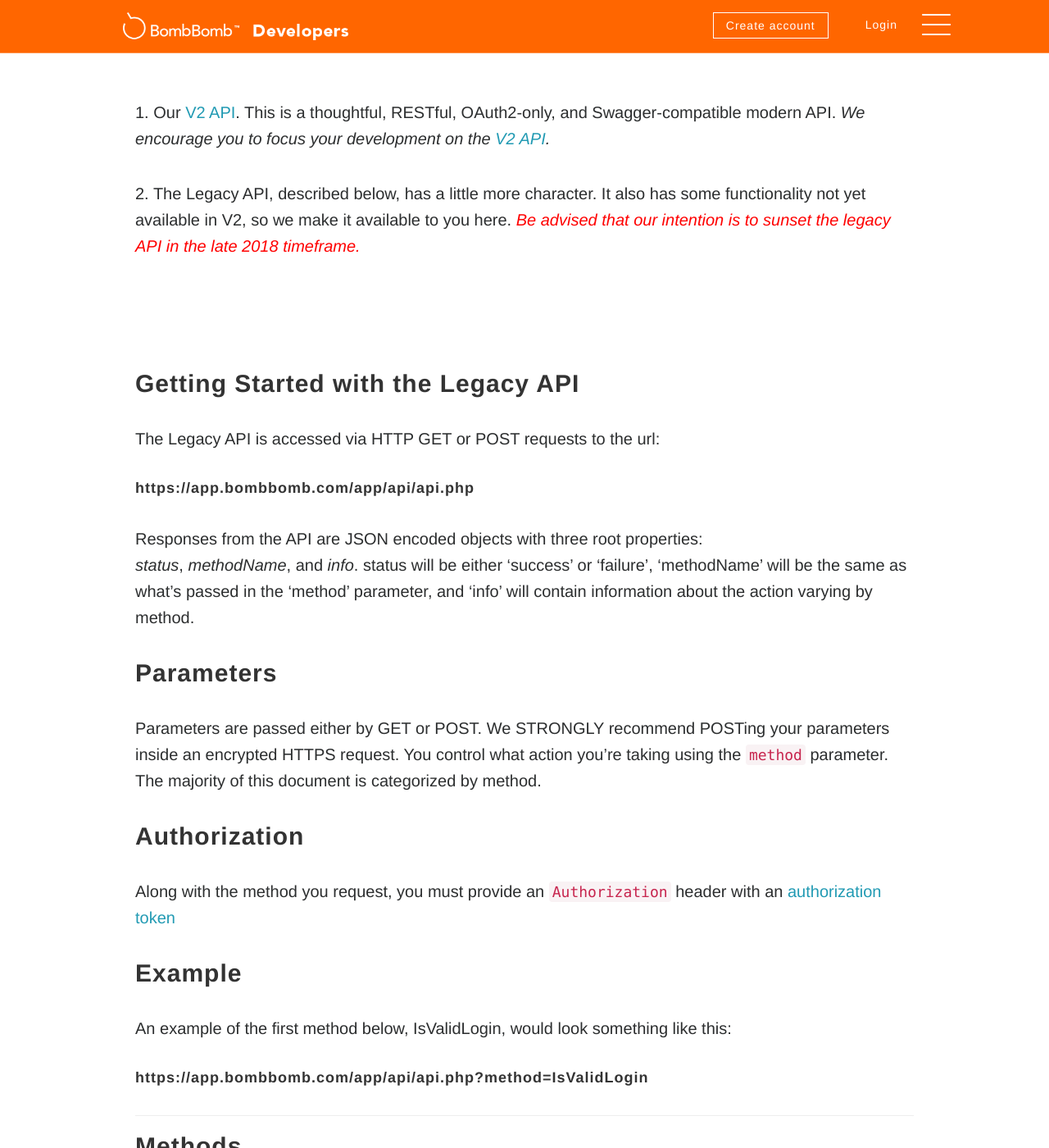
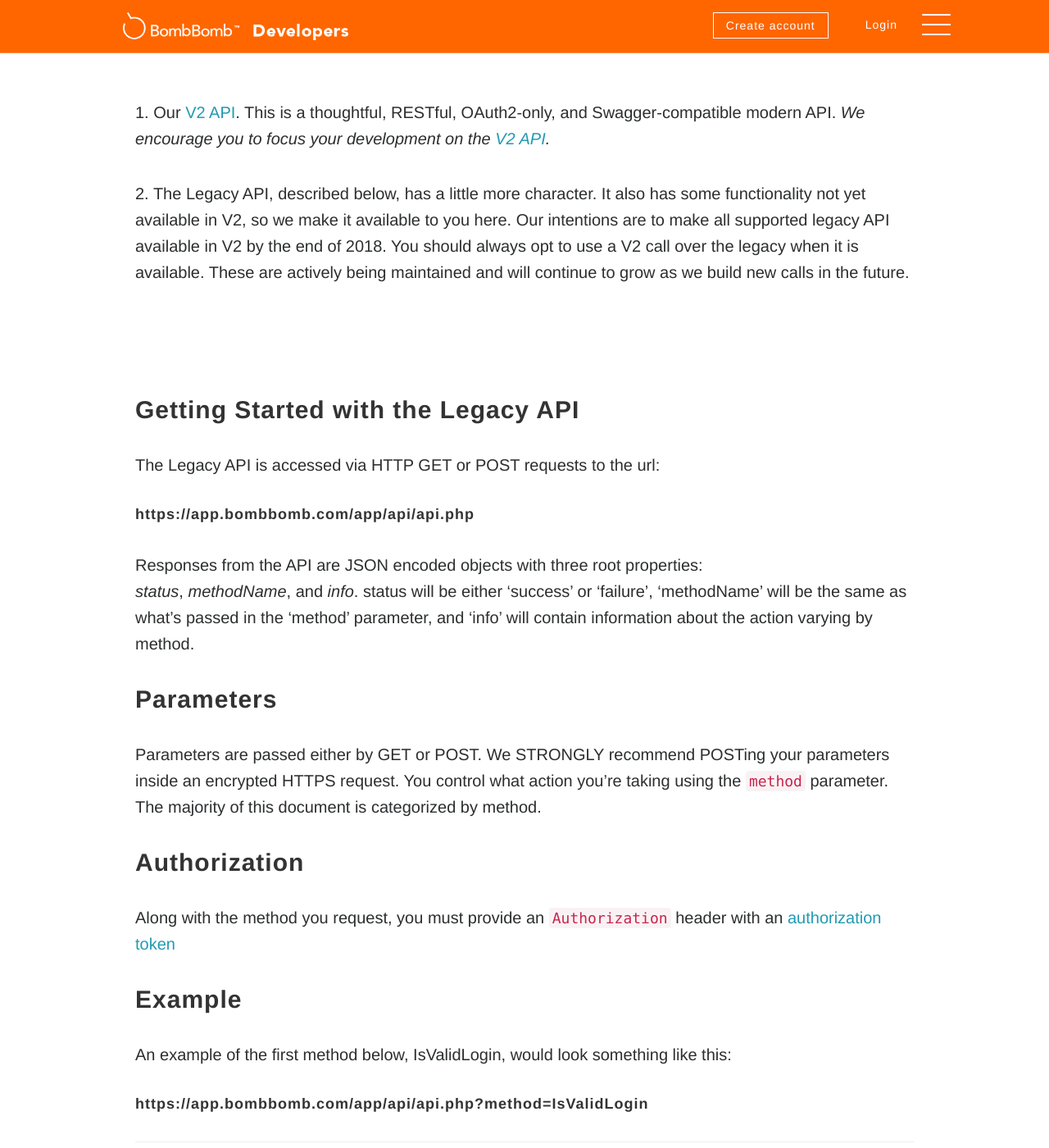
Before and after one commit to bombbomb/developer.bombbomb.com, a Jekyll site: the page built from LegacyAPI/index.html, in a window 1280 px wide and 1400 px high, scrolled down 221 px. Shown: the whole window at 82% size. Built offline with Jekyll 4.4.1, drawn with Linux system fonts in a browser that asks for light colours.

Commit message:
Update LegacyAPI text and compile SASS styles

```diff
--- a/LegacyAPI/index.html
+++ b/LegacyAPI/index.html
@@ -12,7 +12,11 @@
         <h1>BombBomb's Legacy API</h1>
         <h3>There are two APIs that BombBomb makes available:<br /><br /></h3>
         <p>1. Our <a href="/api">V2 API</a>. This is a thoughtful, RESTful, OAuth2-only, and Swagger-compatible modern API. <em>We encourage you to focus your development on the <a href="/api">V2 API</a>.</em></p>
-        <p>2. The Legacy API, described below, has a little more character. It also has some functionality not yet available in V2, so we make it available to you here. <em style="color:red;">Be advised that our intention is to sunset the legacy API in the late 2018 timeframe.</em></p>
+        <p>
+            2. The Legacy API, described below, has a little more character. It also has some functionality not yet available in V2, so we make it available to you here.
+            Our intentions are to make all supported legacy API available in V2 by the end of 2018. You should always opt to use a V2 call over the legacy when it is available.
+            These are actively being maintained and will continue to grow as we build new calls in the future.
+        </p>
     </div>
 </div>
 
```
Also changed, not shown: _includes/css/style.css (+14 -12 lines).
